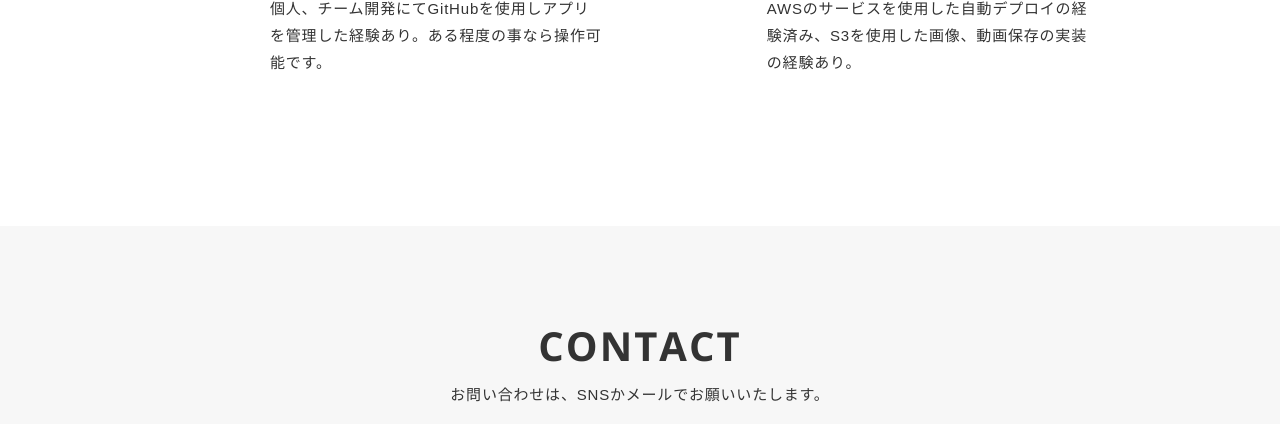
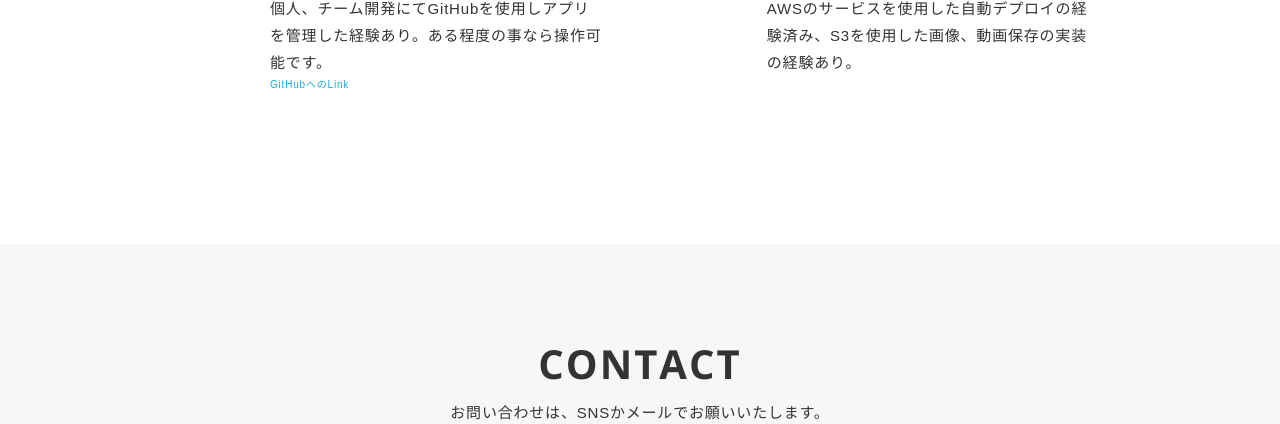
Before and after one commit to Simon-group/github-pages, a plain HTML site: page index.html in a window 1280 px wide. Shown: the part 3771-4195 px from the top of the page. Drawn offline with nearby package versions, Linux system fonts and the light colour scheme.

Commit message:
urlsyusei

```diff
--- a/index.html
+++ b/index.html
@@ -244,6 +244,8 @@
                 <div class="section-text">
                   個人、チーム開発にてGitHubを使用しアプリを管理した経験あり。ある程度の事なら操作可能です。
                 </div>
+                <div class="card-caption-url"><a class="url-link" href="https://github.com/Simon-group" target="_blank">GitHubへのLink</a>
+               </div>
               </div>
             </div>
             <div class="card">
```
